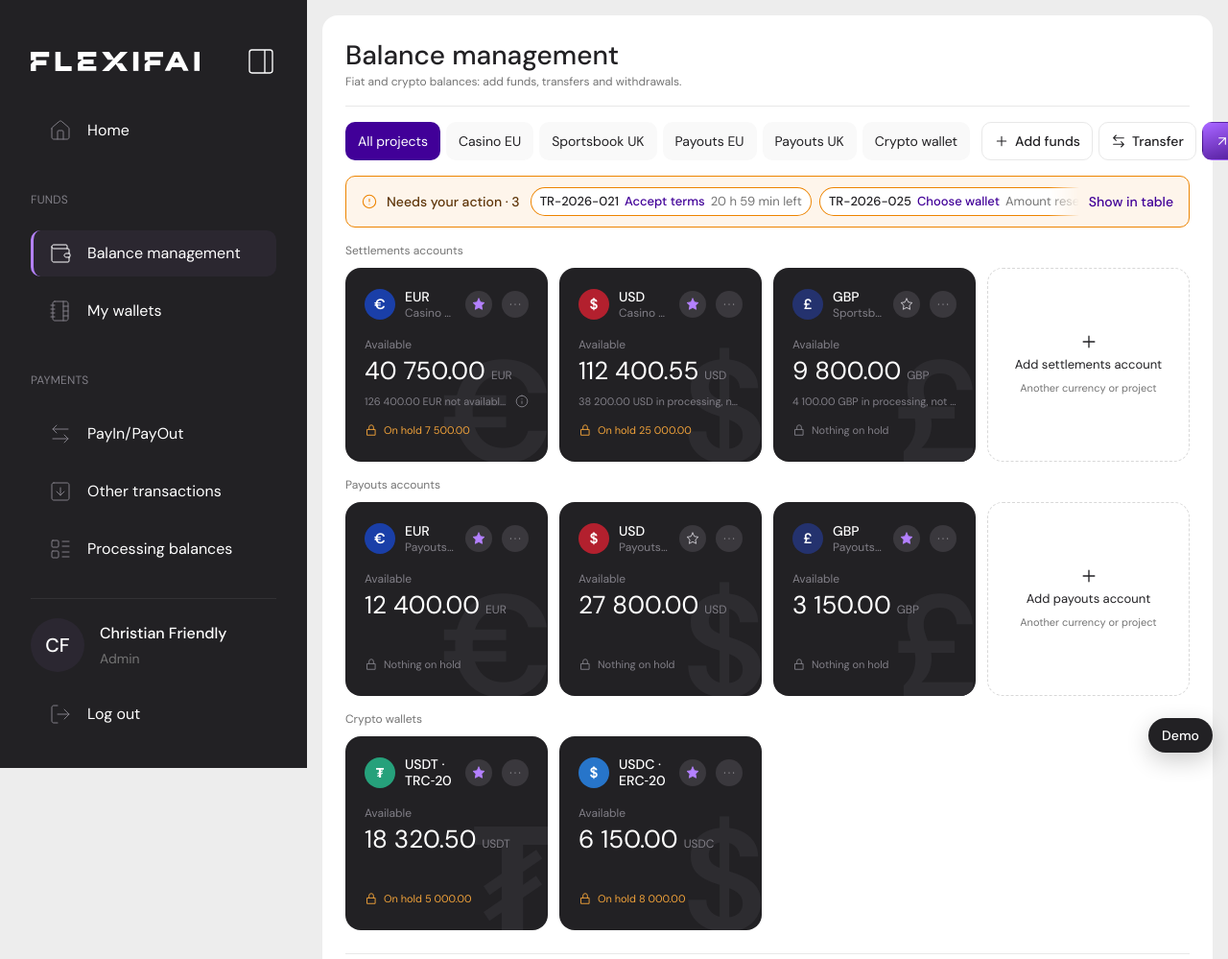
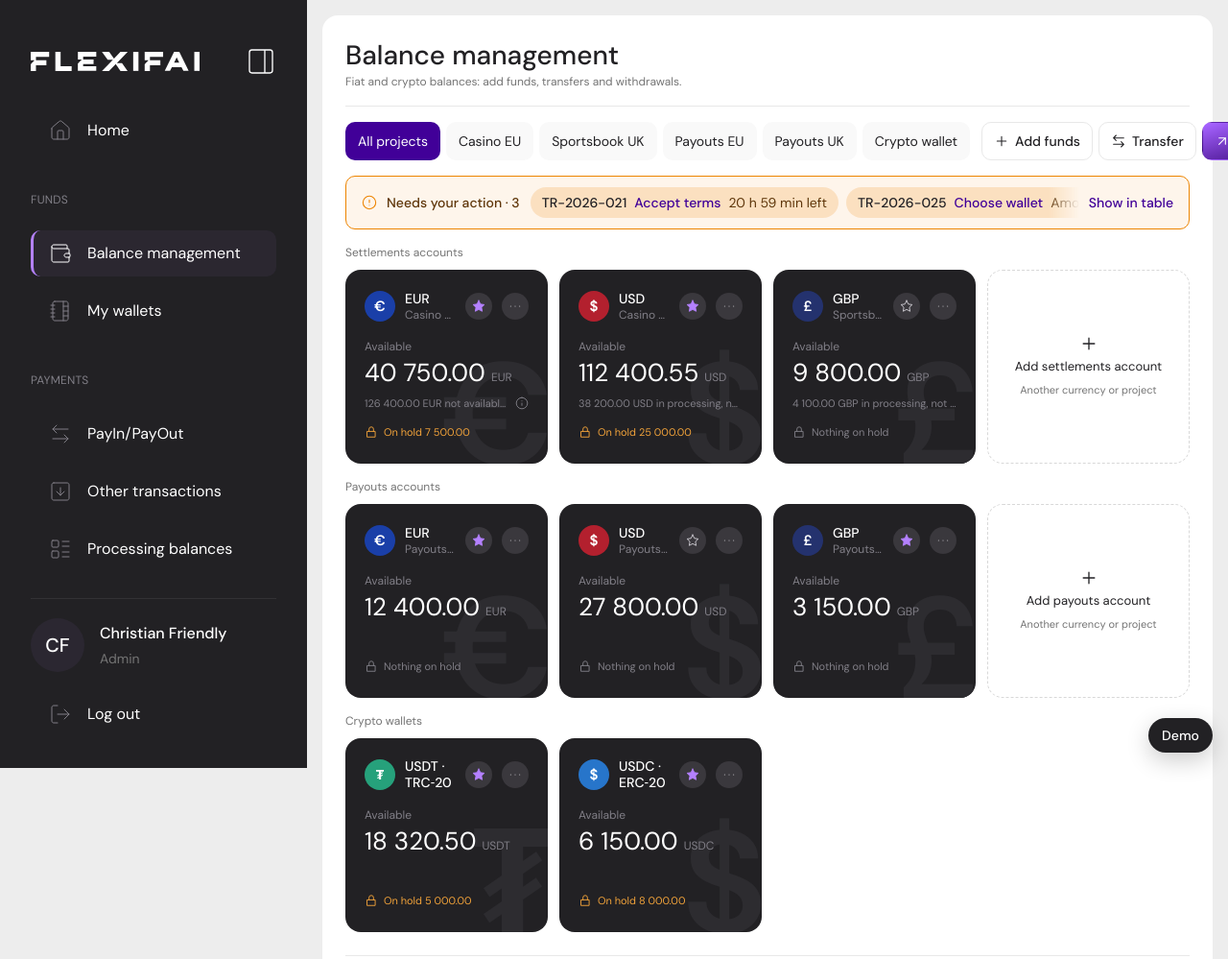
Before and after one commit to marino4kastulnikova-dev/Flexifai, a plain HTML site: page balance-management/index.html in a window 1280 px wide. Shown: the top 999 px of the page at 96% size. Drawn offline with Linux system fonts and the light colour scheme.

Commit message:
Add files via upload

```diff
--- a/balance-management/index.html
+++ b/balance-management/index.html
@@ -87,7 +87,7 @@ tr.r:focus-visible td{background:var(--hover-muted)}
 .nya-chips{display:flex;gap:8px;flex:1;min-width:0;overflow-x:auto;scrollbar-width:none;padding:1px;-webkit-mask-image:linear-gradient(90deg,#000 calc(100% - 32px),transparent);mask-image:linear-gradient(90deg,#000 calc(100% - 32px),transparent)}
 .nya-chips::-webkit-scrollbar{display:none}
 .nya>.ic{color:var(--orange)}.nya>b{font-weight:500;white-space:nowrap}
-.nya-chip{display:inline-flex;gap:6px;align-items:center;background:var(--background);border-radius:999px;padding:5px 10px;white-space:nowrap;flex:none;font-size:13px}
+.nya-chip{display:inline-flex;gap:8px;align-items:center;background:var(--background);border-radius:999px;padding:6px 12px;white-space:nowrap;flex:none;font-size:14px;line-height:20px}
 .nya-chip b{font-weight:500}.nya-chip .a{color:var(--brand-color);font-weight:500}.nya-chip .m{color:var(--text-secondary)}
 .nya-chip:hover{box-shadow:inset 0 0 0 1px var(--brand-color)}
 .nya-link{color:var(--brand-color);font-weight:500;white-space:nowrap}
@@ -542,7 +542,7 @@ function actionItems(){
 function actionBar(home){
  if(S.ui.loading)return '';
  const it=actionItems();if(!it.length)return '';
- return `<div class="nya v-${(S.ui.chipVar||'A').toLowerCase()}">${I('alert','s16')}<b>Needs your action · ${it.length}</b>
+ return `<div class="nya v-${(S.ui.chipVar||'G').toLowerCase()}">${I('alert','s16')}<b>Needs your action · ${it.length}</b>
   <div class="nya-chips">${it.map(x=>`<button class="nya-chip" data-act="details" data-id="${x.r.id}"><b>${x.r.id}</b><span class="a">${x.act}</span><span class="m">${x.meta}</span></button>`).join('')}</div>
   <button class="nya-link" data-act="showActions">${home?'Open all':'Show in table'}</button></div>`;
 }
@@ -1076,7 +1076,7 @@ function renderDemo(){
   <div class="g">Events</div>
   <div class="bs">${b('dIncoming','Incoming Add funds (USDT)',1)}${b('dFA1','Open FA1 · bank transfer (Soon)',1)}</div>
   <div class="g">Needs your action · chip style</div>
-  <div class="bs">${['A','B','C','D','E','F','G','H'].map(v=>`<button class="db ${(S.ui.chipVar||'A')===v?'on':''}" data-act="dChip" data-v="${v}">${{A:'A · Outline',B:'B · Brand fill',C:'C · Deadline first',D:'D · Brand tint',E:'E · Orange fill',F:'F · Brand fill',G:'G · Soft orange',H:'H · Dark fill'}[v]}</button>`).join('')}</div>
+  <div class="bs">${['A','B','C','D','E','F','G','H'].map(v=>`<button class="db ${(S.ui.chipVar||'G')===v?'on':''}" data-act="dChip" data-v="${v}">${{A:'A · Outline',B:'B · Brand fill',C:'C · Deadline first',D:'D · Brand tint',E:'E · Orange fill',F:'F · Brand fill',G:'G · Soft orange',H:'H · Dark fill'}[v]}</button>`).join('')}</div>
   <div class="g">States</div>
   <div class="bs">${t('failNext','Next submit fails (T2a/W2a)')}${b('dGridFail','Grid failed to load (G3)',1)}${b('dLoading','Loading (overlay)',1)}${t('outdated','Balances outdated')}${b('dZero','Zero balance · EUR Settlements',1)}${b('dNoWallets','Remove all saved wallets (MW5)',S.wallets.length)}${b('dNoNotifs','Clear notifications (NT2)',S.notifs.length)}</div>
  </div></div>`;
```
Also changed, not shown: 1 other file.
